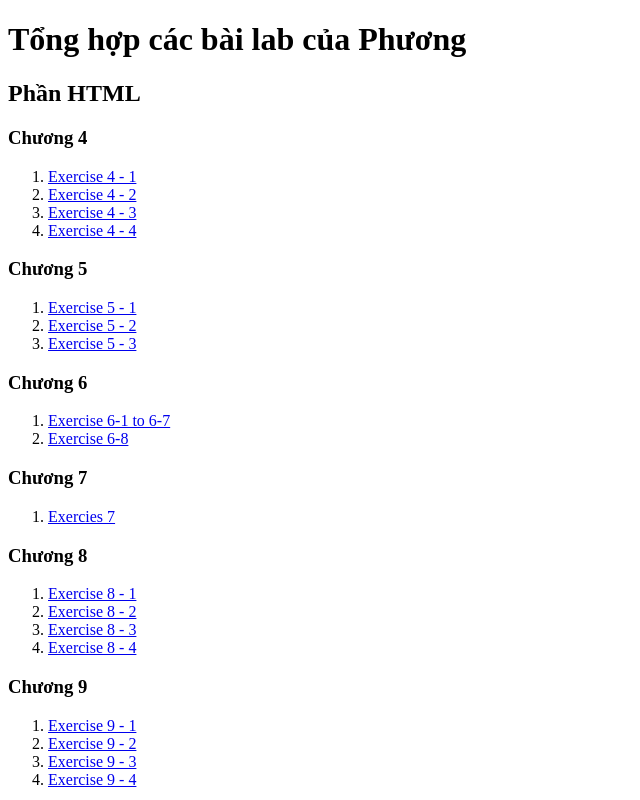
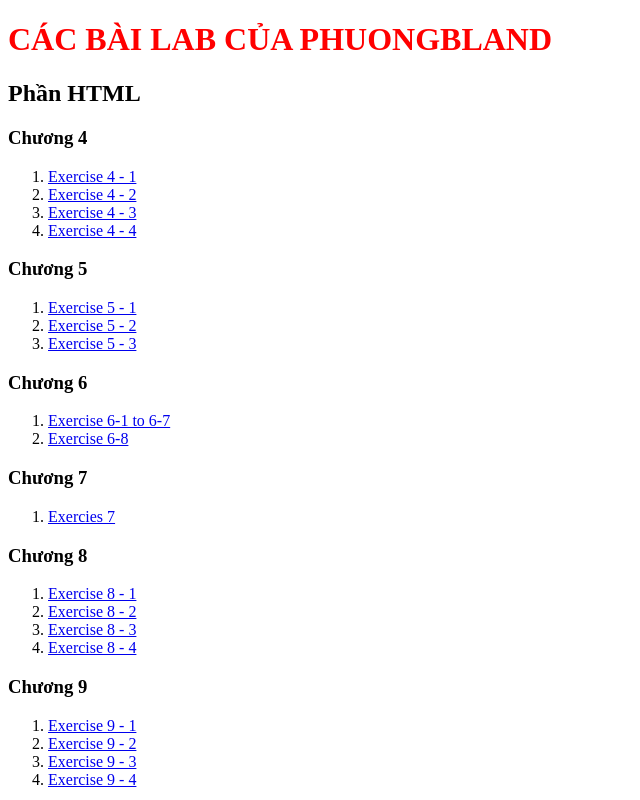
Before and after one commit to PhuongBland/TK_Web, a plain HTML site: page index.html in a window 1280 px wide. Shown: the top 800 px of the page, without its empty margins (0-640 px from the left). Drawn offline with Linux system fonts and the light colour scheme.

Commit message:
chinh sua

```diff
--- a/index.html
+++ b/index.html
@@ -4,9 +4,15 @@
     <meta charset="UTF-8">
     <meta name="viewport" content="width=device-width, initial-scale=1.0">
     <title>Web Design</title>
+    <style type="text/css" >
+		h1{
+			color: #F00;
+        }
+        </style>
+
 </head>
 <body>
-    <h1>Tổng hợp các bài lab của Phương</h1>
+    <h1>CÁC BÀI LAB CỦA PHUONGBLAND</h1>
     <h2>Phần HTML</h2>
 
     <h3>Chương 4</h3>
```
